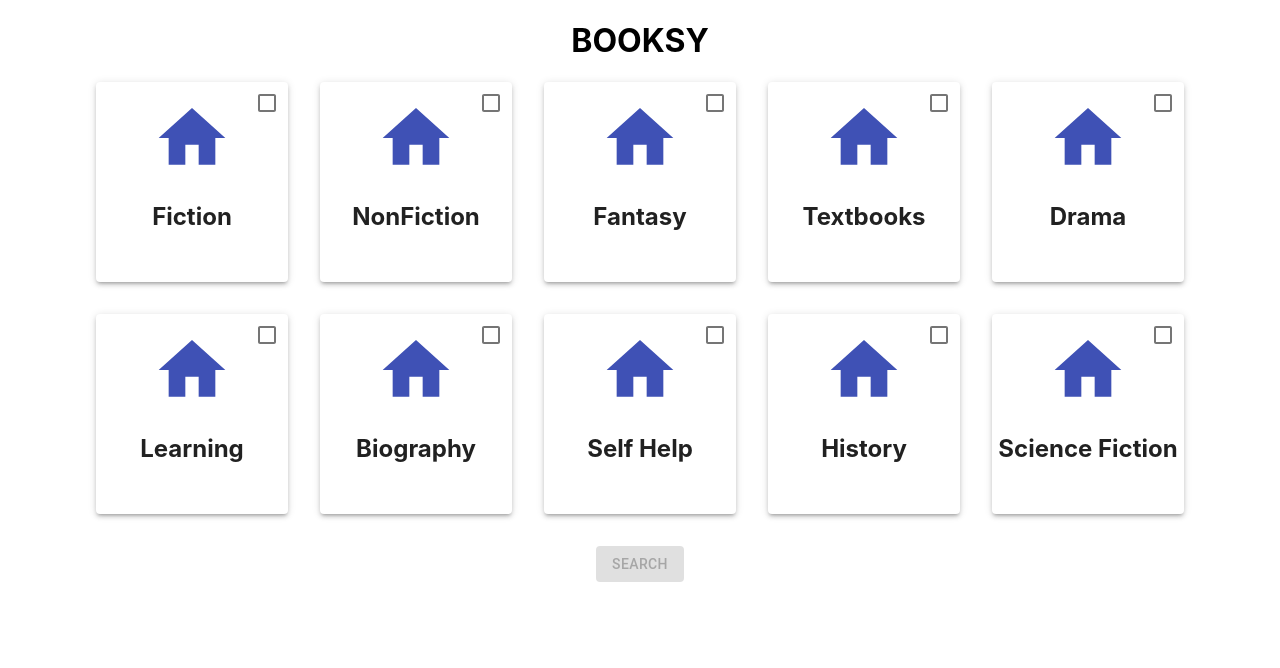
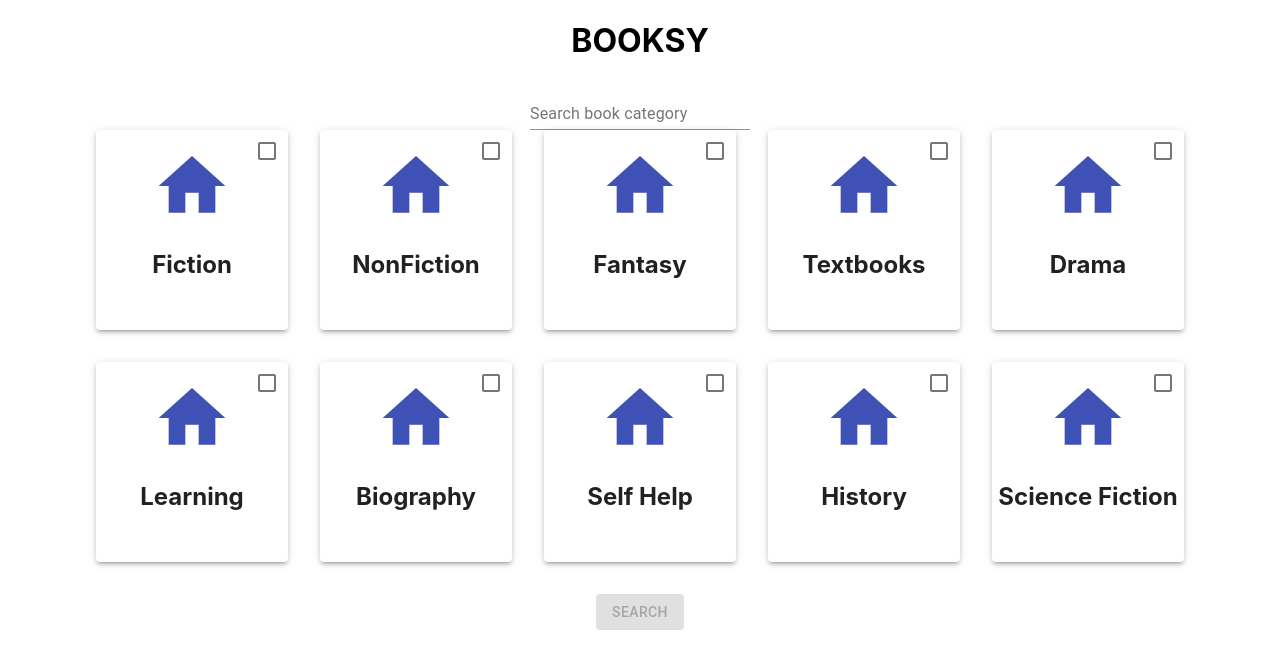
Before and after one commit to ANG13T/Book_Recommender, a React (Create React App) app: page / in a window 1280 px wide. Shown: the top 668 px of the page. Built offline with nearby package versions, Linux system fonts and the light colour scheme; no server answers.

Commit message:
search for category works

```diff
--- a/src/components/Form.js
+++ b/src/components/Form.js
@@ -3,6 +3,7 @@ import Searchbar from './layouts/Searchbar';
 import Select from './layouts/Select';
 import Button from '@material-ui/core/Button';
 import { useHistory } from "react-router-dom";
+import BookCatSearch from './layouts/BookCatSearch';
 
 
 
@@ -12,7 +13,7 @@ import '../styles/Form.css';
 
 const Form = () => {
 
-    // const [searchInput, setSearchInput] = useState('');
+    const [searchInput, setSearchInput] = useState('');
     const [selectedOptions, setSelectedOptions] = useState([]);
 
     let history = useHistory();
@@ -22,6 +23,10 @@ const Form = () => {
         console.log(selectedOptions.length)
     }
 
+    const searchBarInput = (value) => {
+        setSearchInput(value.toString().toLowerCase().trim());
+    }
+
     const loadBooks = () => {
         let newLink = "/books?categories=";
 
@@ -29,9 +34,9 @@ const Form = () => {
             selectedOptions.indexOf(option) != selectedOptions.length - 1 ? newLink += (option + ",") : newLink += option;
         }
 
+       selectedOptions.length > 0 ? newLink += `,${searchInput}` : newLink += searchInput;
+
         if(selectedOptions.length != 0){
-
-            console.log(newLink)
             history.replace(newLink);
         }else{
             alert("Please select or type something.")
@@ -41,6 +46,7 @@ const Form = () => {
         return (
         <div className="form">
             <h1>BOOKSY</h1>
+            <BookCatSearch passBookCategoryData={searchBarInput}/>
             {/* <Searchbar passSearchData={searchBarInput}/> */}
             {/* <h1>{searchInput}</h1> */}
             <Select passSelectData={selectInput}/>
--- /dev/null
+++ b/src/components/layouts/BookCatSearch.js
@@ -0,0 +1,24 @@
+import React, {Component} from 'react';
+import TextField from '@material-ui/core/TextField';
+
+class BookCatSearch extends React.Component {
+
+    state = {
+        bookCategory: ''
+    }
+
+    handleChange(event) {
+        var value = event.target.value;
+        this.setState({bookName: value})
+        this.props.passBookCategoryData(value);
+    }
+
+    render(){
+        return (
+             <TextField id="standard-search" label="Search book category" type="search" onChange={this.handleChange.bind(this)}/>
+        );
+    }
+
+}
+
+export default BookCatSearch;
```
